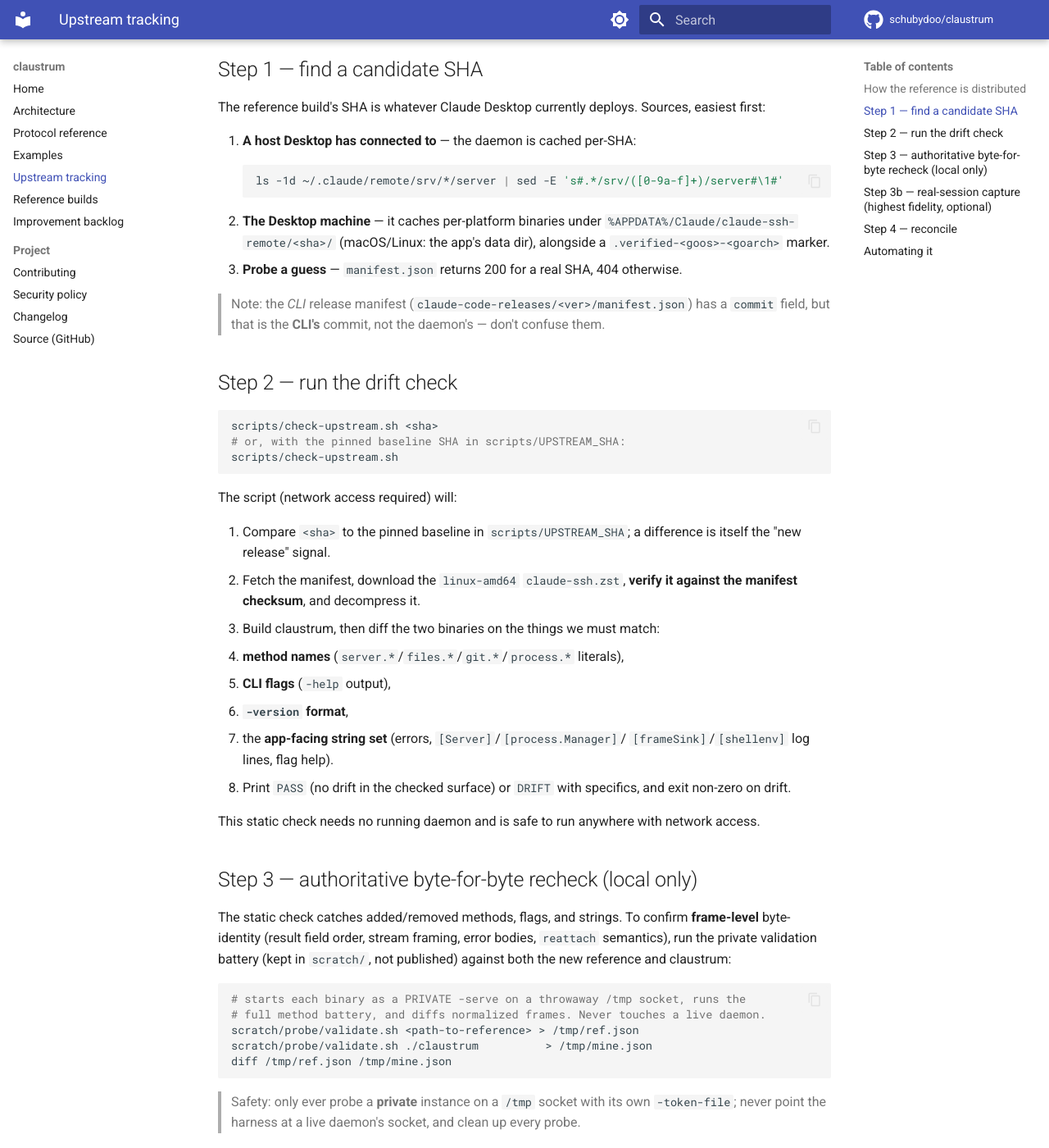
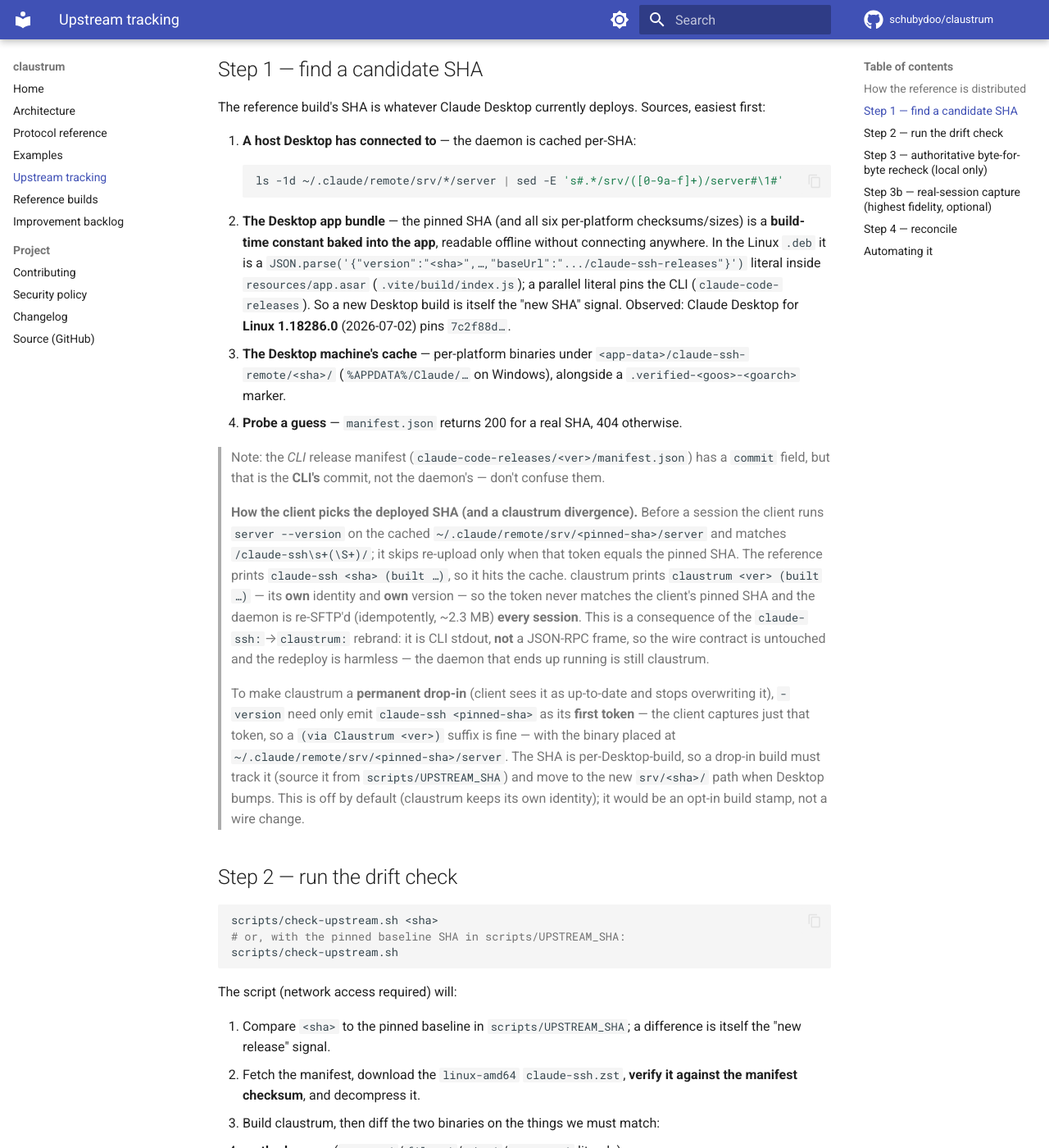
Before and after one commit to schubydoo/claustrum, an MkDocs documentation site: the page built from docs/UPSTREAM-TRACKING.md, in a window 1280 px wide and 1400 px high, scrolled down 583 px. Shown: the whole window at 82% size. Built offline with MkDocs 1.6.1 and Material for MkDocs 9.7.7, drawn with Linux system fonts in a browser that asks for light colours; comment, search, counter and statistics services are not loaded.

Commit message:
docs: record Claude Desktop for Linux 1.18286.0 client observations (#127)
Black-box teardown of Claude Desktop for Linux 1.18286.0 (the client
side of the reference wire contract) adds two doc facts:

- UPSTREAM-TRACKING: add the Desktop app bundle as an offline SHA source
  (the SHA + six per-platform checksums are a build-time constant baked
  into app.asar), and document the client's `server --version`
  deploy-cache gate plus the claustrum `-version` rebrand divergence
  (client re-uploads each session; harmless, off-wire). Notes the opt-in
  drop-in path.
- REFERENCE-BUILDS: record 1.18286.0 as the first shipping client
  observed pinning 7c2f88d (calls 15/19 methods, no process.killAndWait),
  confirming D1's --cli-url-checksummed / --cli-zst-unverified split.

Docs-only; no wire or code change.

Co-authored-by: Schuby <12485317+schubydoo@users.noreply.github.com>
Co-authored-by: Claude Opus 4.8 (1M context) <noreply@anthropic.com>

````diff
--- a/docs/UPSTREAM-TRACKING.md
+++ b/docs/UPSTREAM-TRACKING.md
@@ -29,14 +29,43 @@ easiest first:
    ```sh
    ls -1d ~/.claude/remote/srv/*/server | sed -E 's#.*/srv/([0-9a-f]+)/server#\1#'
    ```
-2. **The Desktop machine** — it caches per-platform binaries under
-   `%APPDATA%/Claude/claude-ssh-remote/<sha>/` (macOS/Linux: the app's data dir),
+2. **The Desktop app bundle** — the pinned SHA (and all six per-platform
+   checksums/sizes) is a **build-time constant baked into the app**, readable
+   offline without connecting anywhere. In the Linux `.deb` it is a
+   `JSON.parse('{"version":"<sha>",…,"baseUrl":".../claude-ssh-releases"}')`
+   literal inside `resources/app.asar` (`.vite/build/index.js`); a parallel
+   literal pins the CLI (`claude-code-releases`). So a new Desktop build is
+   itself the "new SHA" signal. Observed: Claude Desktop for **Linux 1.18286.0**
+   (2026-07-02) pins `7c2f88d…`.
+3. **The Desktop machine's cache** — per-platform binaries under
+   `<app-data>/claude-ssh-remote/<sha>/` (`%APPDATA%/Claude/…` on Windows),
    alongside a `.verified-<goos>-<goarch>` marker.
-3. **Probe a guess** — `manifest.json` returns 200 for a real SHA, 404 otherwise.
+4. **Probe a guess** — `manifest.json` returns 200 for a real SHA, 404 otherwise.
 
 > Note: the *CLI* release manifest
 > (`claude-code-releases/<ver>/manifest.json`) has a `commit` field, but that is
 > the **CLI's** commit, not the daemon's — don't confuse them.
+
+> **How the client picks the deployed SHA (and a claustrum divergence).** Before
+> a session the client runs `server --version` on the cached
+> `~/.claude/remote/srv/<pinned-sha>/server` and matches `/claude-ssh\s+(\S+)/`;
+> it skips re-upload only when that token equals the pinned SHA. The reference
+> prints `claude-ssh <sha> (built …)`, so it hits the cache. claustrum prints
+> `claustrum <ver> (built …)` — its **own** identity and **own** version — so the
+> token never matches the client's pinned SHA and the daemon is re-SFTP'd
+> (idempotently, ~2.3 MB) **every session**. This is a consequence of the
+> `claude-ssh:`→`claustrum:` rebrand: it is CLI stdout, **not** a JSON-RPC frame,
+> so the wire contract is untouched and the redeploy is harmless — the daemon
+> that ends up running is still claustrum.
+>
+> To make claustrum a **permanent drop-in** (client sees it as up-to-date and
+> stops overwriting it), `-version` need only emit `claude-ssh <pinned-sha>` as
+> its **first token** — the client captures just that token, so a
+> `(via Claustrum <ver>)` suffix is fine — with the binary placed at
+> `~/.claude/remote/srv/<pinned-sha>/server`. The SHA is per-Desktop-build, so a
+> drop-in build must track it (source it from `scripts/UPSTREAM_SHA`) and move to
+> the new `srv/<sha>/` path when Desktop bumps. This is off by default (claustrum
+> keeps its own identity); it would be an opt-in build stamp, not a wire change.
 
 ## Step 2 — run the drift check
 
````
Also changed, not shown: docs/REFERENCE-BUILDS.md (+11 -0 lines).
